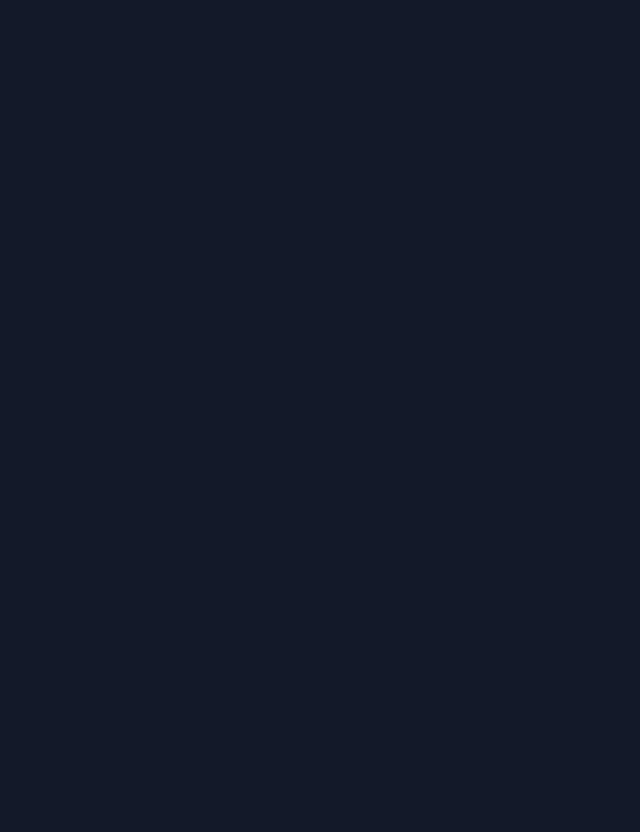
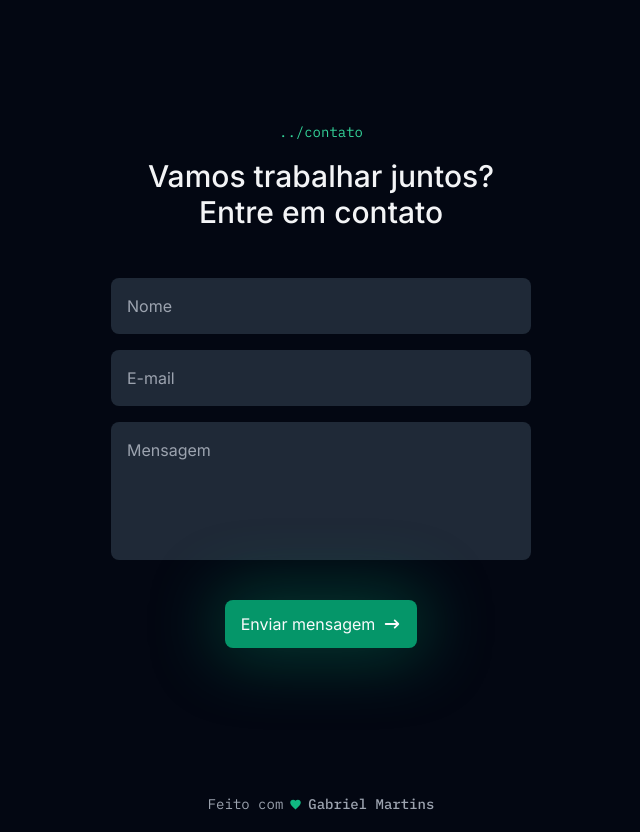
Before and after one commit to gbmartinz-dev/portfolio-gbmartinz, a Next.js app: page / in a window 1280 px wide. Shown: the part 3100-3932 px from the top of the page, without its empty margins (319-959 px from the left). Before the commit the page ends 3094 px from the top, so only its background shows below. Built offline with nearby package versions, Linux system fonts and the light colour scheme.

Commit message:
Estrtuturando o form de contato e o rodapé do projeto

```diff
--- /dev/null
+++ b/app/components/contact-form/index.tsx
@@ -0,0 +1,66 @@
+'use client'
+
+import { HiArrowNarrowRight } from "react-icons/hi"
+import { Button } from "../button"
+import { SectionTitle } from "../section-title"
+import { useForm } from "react-hook-form"
+import { z } from "zod"
+import { zodResolver } from "@hookform/resolvers/zod"
+
+const contactFormSchema = z.object({
+    name: z.string().min(3).max(100),
+    email: z.string().email(),
+    message: z.string().min(1).max(500),
+})
+
+type ContactFormData =z.infer<typeof contactFormSchema>
+
+export const ContactForm = () => {
+    const { handleSubmit, register } = useForm<ContactFormData>({
+        resolver: zodResolver(contactFormSchema)
+    })
+
+    const onSubmit = (data: ContactFormData) => {
+        console.log(data)
+    }
+
+    return (
+        <section className="py-16 px-6 md:py-32 flex items-center justify-center bg-gray-950">
+            <div className="w-full max-w-[420px] mx-auto">
+                <SectionTitle
+                    subtitle="contato"
+                    title="Vamos trabalhar juntos? Entre em contato"
+                    className="items-center text-center"
+                />
+
+                <form
+                    className="mt-12 w-full flex flex-col gap-4"
+                    onSubmit={handleSubmit(onSubmit)}
+                >
+                    <input
+                        placeholder="Nome"
+                        className="w-full h-14 bg-gray-800 rounded-lg placeholder:text-gray-400 text-gray-50 p-4 focus:outline-none focus:ring-2 ring-emerald-600"
+                        {...register('name')}
+                    />
+                    <input
+                        placeholder="E-mail"
+                        type="email"
+                        className="w-full h-14 bg-gray-800 rounded-lg placeholder:text-gray-400 text-gray-50 p-4 focus:outline-none focus:ring-2 ring-emerald-600"
+                        {...register('email')}
+                    />
+                    <textarea
+                        placeholder="Mensagem"
+                        className="resize-none w-full h-[138px] bg-gray-800 rounded-lg placeholder:text-gray-400 text-gray-50 p-4 focus:outline-none focus:ring-2 ring-emerald-600"
+                        maxLength={500}
+                        {...register('message')}
+                    />
+
+                    <Button className="w-max mx-auto mt-6 shadow-button">
+                        Enviar mensagem
+                        <HiArrowNarrowRight size={18} />
+                    </Button>
+                </form>
+            </div>
+        </section>
+    )
+}
--- /dev/null
+++ b/app/components/footer/index.tsx
@@ -0,0 +1,13 @@
+import { IoMdHeart } from 'react-icons/io'
+
+export const Footer = () => {
+    return(
+        <footer className="h-14 w-full flex items-center justify-center bg-gray-950">
+            <span className="flex items-center gap-1.5 text-xs sm:text-sm font-mono text-gray-400">
+                Feito com
+                <IoMdHeart size={13} className="text-emerald-500" />
+                <strong className="font-medium">Gabriel Martins</strong>
+            </span>
+        </footer>
+    )
+}
--- a/app/layout.tsx
+++ b/app/layout.tsx
@@ -2,6 +2,8 @@
 import './globals.css'
 import { ReactNode } from 'react'
 import { Header } from './components/header/index'
+import { ContactForm } from './components/contact-form'
+import { Footer } from './components/footer'
 
 const inter = Inter({
   variable: '--font-inter',
@@ -20,6 +22,8 @@
       <body>
         <Header />
         {children}
+        <ContactForm />
+        <Footer />
       </body>
     </html>
   )
```
